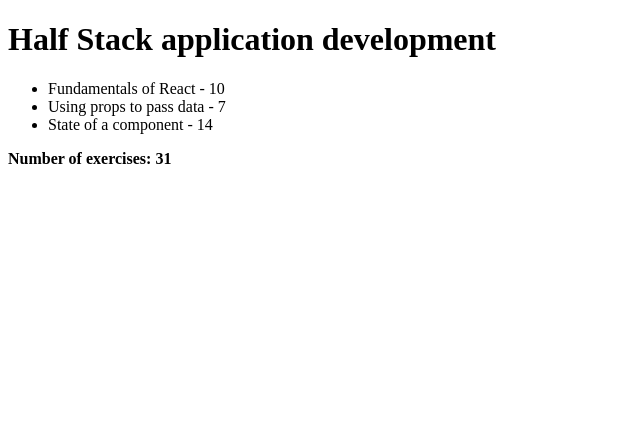
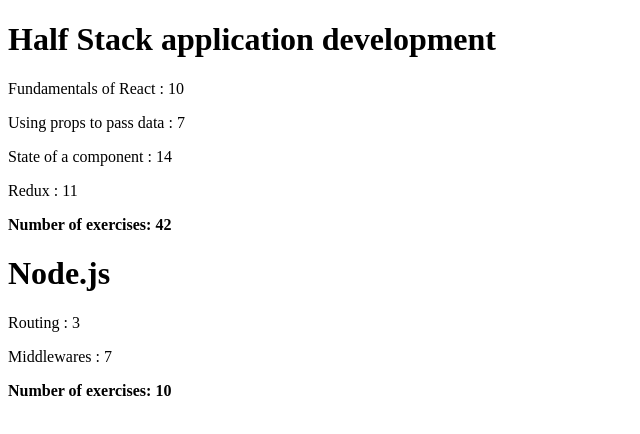
Before and after one commit to druoc/fullstackopen, a React (Vite) app in the folder part1/courseinfo/: page / in a window 1280 px wide. Shown: the top 434 px of the page, without its empty margins (0-640 px from the left). Built offline with nearby package versions, Linux system fonts and the light colour scheme.

Commit message:
Exercises 2.4 and 2.5, refactoring of components

```diff
--- a/part1/courseinfo/src/App.jsx
+++ b/part1/courseinfo/src/App.jsx
@@ -1,36 +1,9 @@
 import Course from "./components/Course";
 
-const App = () => {
-  const course = {
-    id: 1,
-    name: "Half Stack application development",
-    parts: [
-      {
-        name: "Fundamentals of React",
-        exercises: 10,
-        id: 1,
-      },
-      {
-        name: "Using props to pass data",
-        exercises: 7,
-        id: 2,
-      },
-      {
-        name: "State of a component",
-        exercises: 14,
-        id: 3,
-      },
-    ],
-  };
-
-  const total = course.parts.reduce(
-    (sum, exercise) => sum + exercise.exercises,
-    0
-  );
-
+const App = ({ courses }) => {
   return (
     <div>
-      <Course course={course} total={total} />
+      <Course courses={courses} />
     </div>
   );
 };
--- /dev/null
+++ b/part1/courseinfo/src/components/Content.jsx
@@ -0,0 +1,13 @@
+import Part from "./Part";
+
+const Content = ({ parts }) => {
+  return (
+    <div>
+      {parts.map((part, id) => (
+        <Part key={id} part={part.name} exercises={part.exercises} />
+      ))}
+    </div>
+  );
+};
+
+export default Content;
--- a/part1/courseinfo/src/components/Course.jsx
+++ b/part1/courseinfo/src/components/Course.jsx
@@ -1,17 +1,17 @@
 import Header from "./Header";
-import Part from "./Part";
+import Content from "./Content";
 import Total from "./Total";
 
-const Course = ({ course, total }) => {
+const Course = ({ courses }) => {
   return (
     <div>
-      <Header course={course.name} />
-      <ul>
-        {course.parts.map((lesson) => (
-          <Part key={lesson.id} course={lesson} />
-        ))}
-      </ul>
-      <Total total={total} />
+      {courses.map((course) => (
+        <div key={course.id}>
+          <Header course={course.name} />
+          <Content parts={course.parts} />
+          <Total parts={course.parts} />
+        </div>
+      ))}
     </div>
   );
 };
--- a/part1/courseinfo/src/components/Header.jsx
+++ b/part1/courseinfo/src/components/Header.jsx
@@ -1,5 +1,5 @@
-const Header = (props) => {
-  return <h1>{props.course}</h1>;
+const Header = ({ course }) => {
+  return <h1>{course}</h1>;
 };
 
 export default Header;
--- a/part1/courseinfo/src/components/Part.jsx
+++ b/part1/courseinfo/src/components/Part.jsx
@@ -1,8 +1,8 @@
-const Part = ({ course }) => {
+const Part = ({ part, exercises }) => {
   return (
-    <li>
-      {course.name} - {course.exercises}
-    </li>
+    <p>
+      {part} : {exercises}
+    </p>
   );
 };
 
--- a/part1/courseinfo/src/components/Total.jsx
+++ b/part1/courseinfo/src/components/Total.jsx
@@ -1,8 +1,9 @@
-const Total = (props) => {
+const Total = ({ parts }) => {
+  const total = parts.reduce((sum, part) => sum + part.exercises, 0);
   return (
     <>
       <strong>
-        <p>Number of exercises: {props.total}</p>
+        <p>Number of exercises: {total}</p>
       </strong>
     </>
   );
--- a/part1/courseinfo/src/main.jsx
+++ b/part1/courseinfo/src/main.jsx
@@ -2,4 +2,51 @@
 
 import App from "./App";
 
-ReactDOM.createRoot(document.getElementById("root")).render(<App />);
+const courses = [
+  {
+    name: "Half Stack application development",
+    id: 1,
+    parts: [
+      {
+        name: "Fundamentals of React",
+        exercises: 10,
+        id: 1,
+      },
+      {
+        name: "Using props to pass data",
+        exercises: 7,
+        id: 2,
+      },
+      {
+        name: "State of a component",
+        exercises: 14,
+        id: 3,
+      },
+      {
+        name: "Redux",
+        exercises: 11,
+        id: 4,
+      },
+    ],
+  },
+  {
+    name: "Node.js",
+    id: 2,
+    parts: [
+      {
+        name: "Routing",
+        exercises: 3,
+        id: 1,
+      },
+      {
+        name: "Middlewares",
+        exercises: 7,
+        id: 2,
+      },
+    ],
+  },
+];
+
+ReactDOM.createRoot(document.getElementById("root")).render(
+  <App courses={courses} />
+);
```
